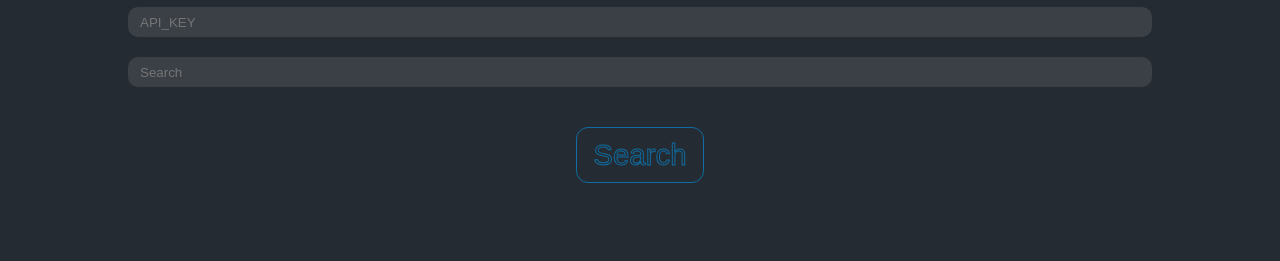
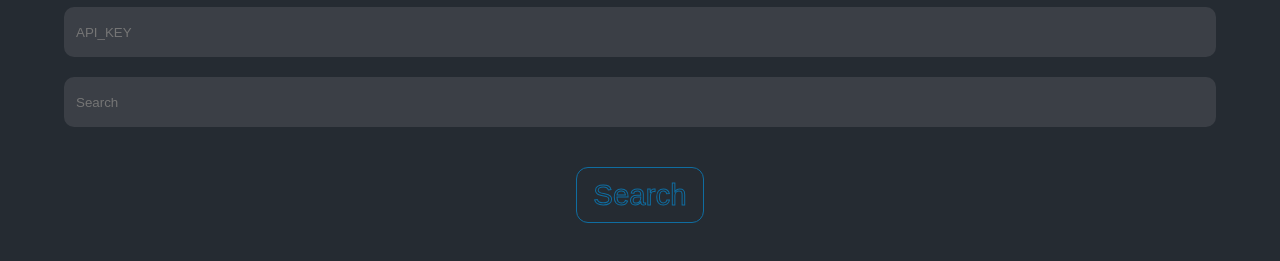
Before and after one commit to Shreyasssonar/IMDB_MOVIE_APP, a plain HTML site: page index.html in a window 1280 px wide. Shown: the part 123-384 px from the top of the page. Drawn offline with Linux system fonts and the light colour scheme.

Commit message:
first commit2

```diff
--- a/style.css
+++ b/style.css
@@ -33,8 +33,7 @@ h1{
     margin-inline: auto;
     display: flex;
     flex-direction: column;
-    position: relative;
-    width: 80%;
+
 }
 .inputs-container input{
     width: 80%;
@@ -43,7 +42,7 @@ h1{
     color: white;
     padding: 12px;
     margin: 10px 0;
-    height: 30px;
+    height: 50px;
     box-sizing: border-box;
     outline: none;
     border: none;
```
